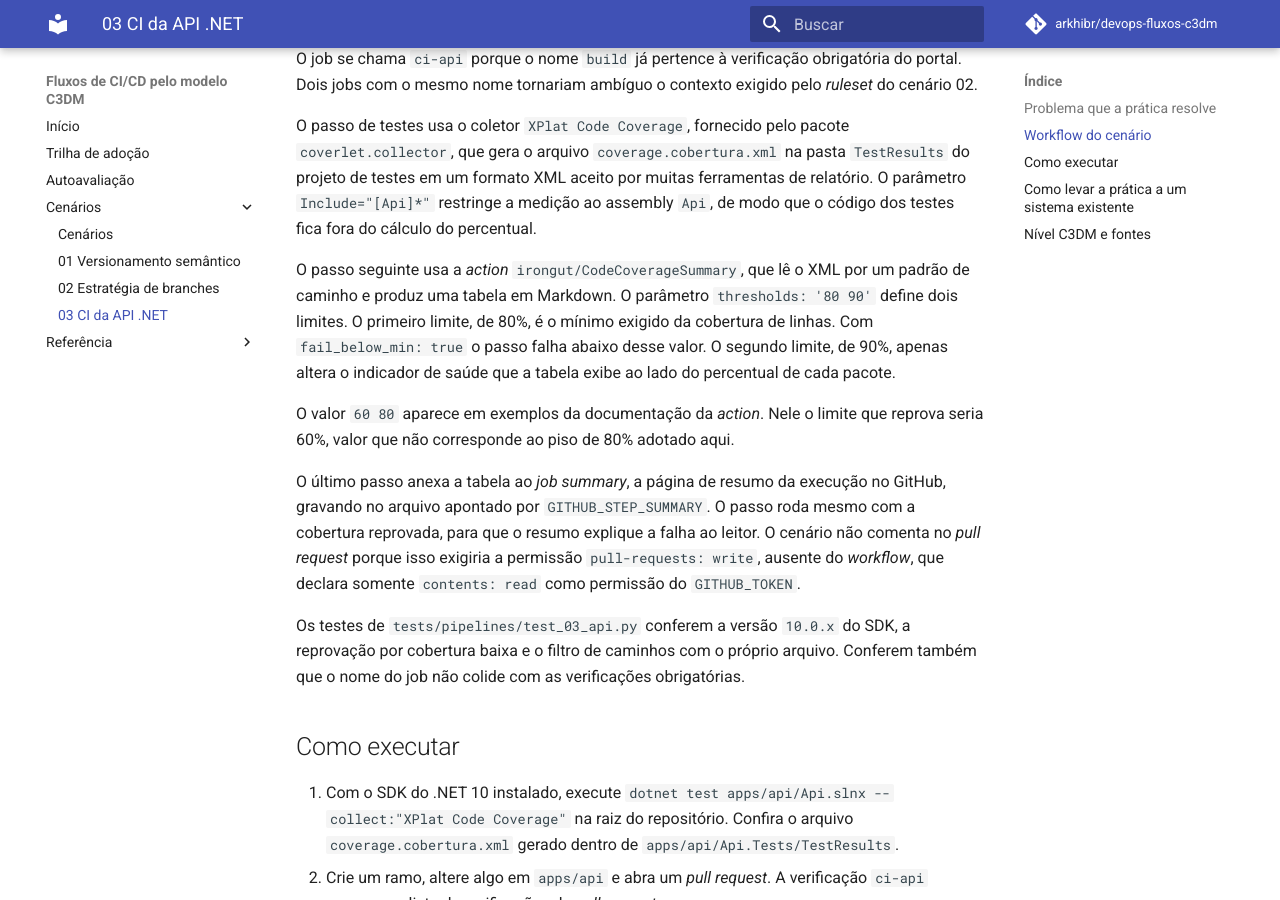
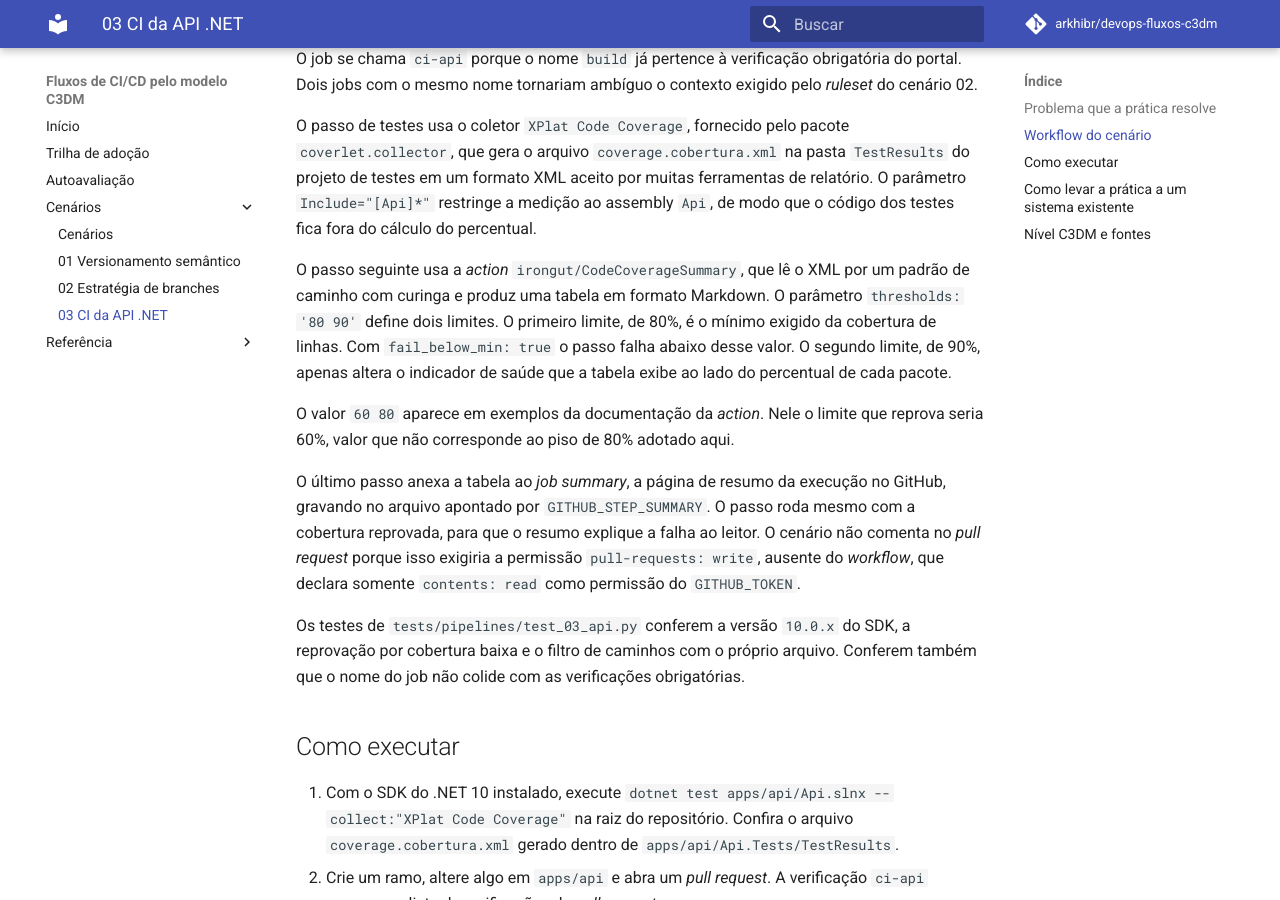
Before and after one commit to arkhibr/devops-fluxos-c3dm, an MkDocs documentation site: the page built from docs/cenarios/03.md, in a window 1280 px wide and 900 px high, scrolled down 1450 px. Built offline with MkDocs 1.6.1 and Material for MkDocs 9.7.7, drawn with Linux system fonts in a browser that asks for light colours; comment, search, counter and statistics services are not loaded.

Commit message:
docs(03): ajusta o texto do cenário às regras de estilo
Co-Authored-By: Claude Opus 5.5 <noreply@anthropic.com>

```diff
--- a/cenarios/03-ci-api-dotnet/README.md
+++ b/cenarios/03-ci-api-dotnet/README.md
@@ -23,7 +23,7 @@ O job se chama `ci-api` porque o nome `build` já pertence à verificação obri
 
 O passo de testes usa o coletor `XPlat Code Coverage`, fornecido pelo pacote `coverlet.collector`, que gera o arquivo `coverage.cobertura.xml` na pasta `TestResults` do projeto de testes em um formato XML aceito por muitas ferramentas de relatório. O parâmetro `Include="[Api]*"` restringe a medição ao assembly `Api`, de modo que o código dos testes fica fora do cálculo do percentual.
 
-O passo seguinte usa a *action* `irongut/CodeCoverageSummary`, que lê o XML por um padrão de caminho e produz uma tabela em Markdown. O parâmetro `thresholds: '80 90'` define dois limites. O primeiro limite, de 80%, é o mínimo exigido da cobertura de linhas. Com `fail_below_min: true` o passo falha abaixo desse valor. O segundo limite, de 90%, apenas altera o indicador de saúde que a tabela exibe ao lado do percentual de cada pacote.
+O passo seguinte usa a *action* `irongut/CodeCoverageSummary`, que lê o XML por um padrão de caminho com curinga e produz uma tabela em formato Markdown. O parâmetro `thresholds: '80 90'` define dois limites. O primeiro limite, de 80%, é o mínimo exigido da cobertura de linhas. Com `fail_below_min: true` o passo falha abaixo desse valor. O segundo limite, de 90%, apenas altera o indicador de saúde que a tabela exibe ao lado do percentual de cada pacote.
 
 O valor `60 80` aparece em exemplos da documentação da *action*. Nele o limite que reprova seria 60%, valor que não corresponde ao piso de 80% adotado aqui.
 
```
